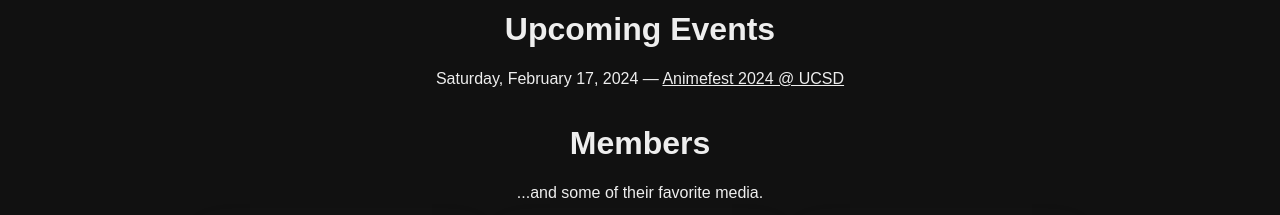
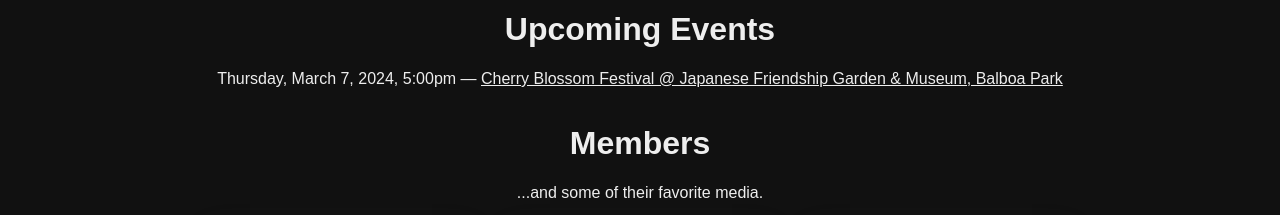
Before and after one commit to lawrencehlee/super-tonic-site, a plain HTML site: page index.html in a window 1280 px wide. Shown: the part 510-725 px from the top of the page. Drawn offline with Linux system fonts and the light colour scheme; a web font is replaced by a local one.

Commit message:
Add Cherry Blossom Festival (#2)

```diff
--- a/index.html
+++ b/index.html
@@ -33,7 +33,7 @@
         <h1>Upcoming Events</h1>
         <div>
             <div>
-                Saturday, February 17, 2024 — <a href="https://animefest.ucsd.moe/">Animefest 2024 @ UCSD</a>
+                Thursday, March 7, 2024, 5:00pm — <a href="https://www.niwa.org/day1">Cherry Blossom Festival @ Japanese Friendship Garden & Museum, Balboa Park</a>
             </div>
         </div>
     </div>
```
